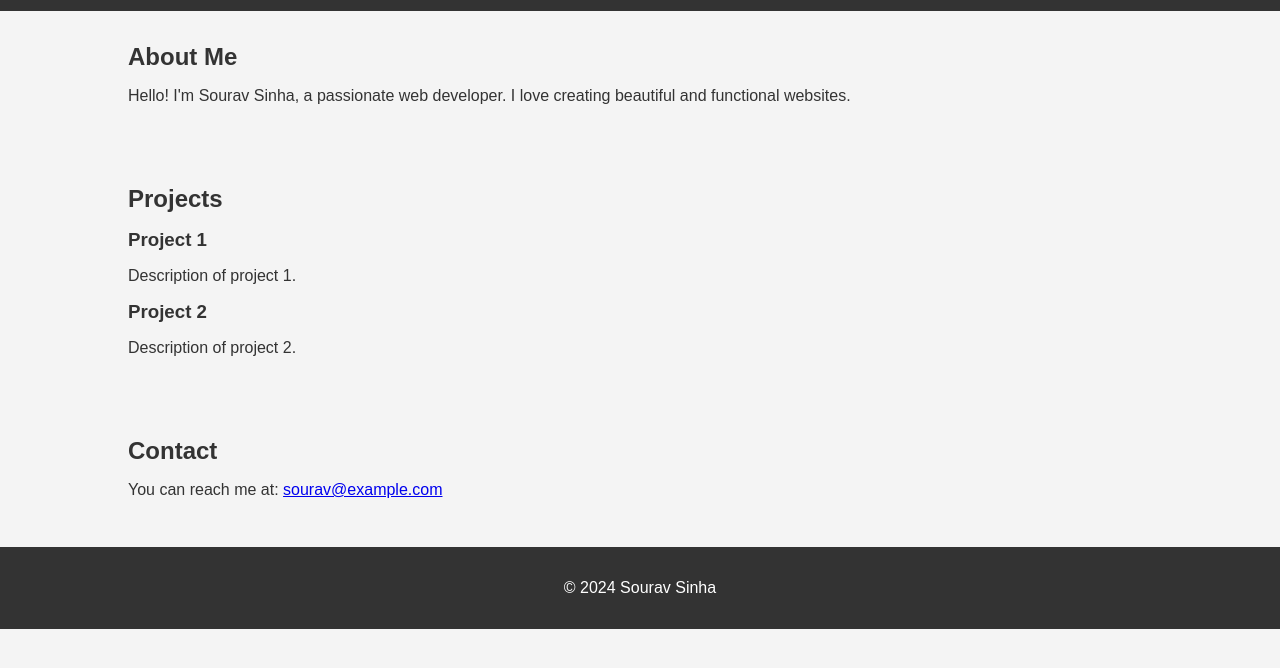
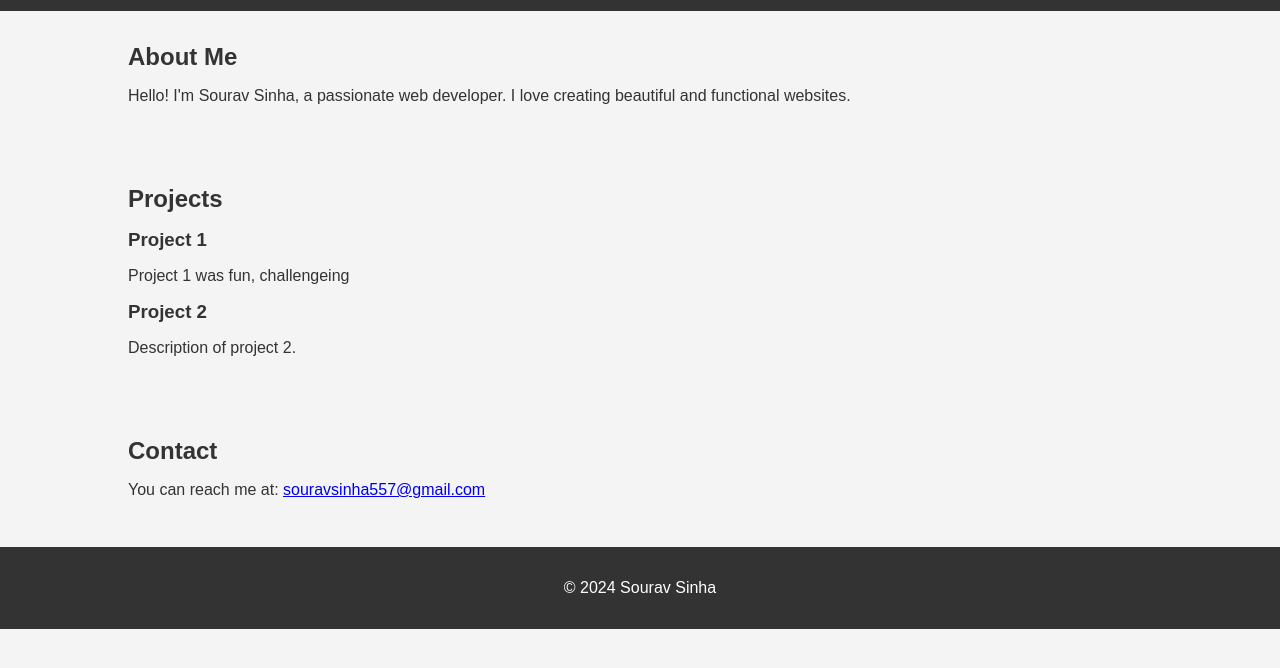
Before and after one commit to souravsinha21/HTML5-Canvas-Project, a plain HTML site: page index.html in a window 1280 px wide. Shown: the part 74-742 px from the top of the page. Drawn offline with Linux system fonts and the light colour scheme.

Commit message:
Update index.html

```diff
--- a/index.html
+++ b/index.html
@@ -58,7 +58,7 @@
             <h2>Projects</h2>
             <div class="project">
                 <h3>Project 1</h3>
-                <p>Description of project 1.</p>
+                <p>Project 1 was fun, challengeing</p>
             </div>
             <div class="project">
                 <h3>Project 2</h3>
@@ -68,7 +68,7 @@
 
         <section id="contact">
             <h2>Contact</h2>
-            <p>You can reach me at: <a href="mailto:sourav@example.com">sourav@example.com</a></p>
+            <p>You can reach me at: <a href="mailto:souravsinha557@gmail.com">souravsinha557@gmail.com</a></p>
         </section>
     </div>
 
```
